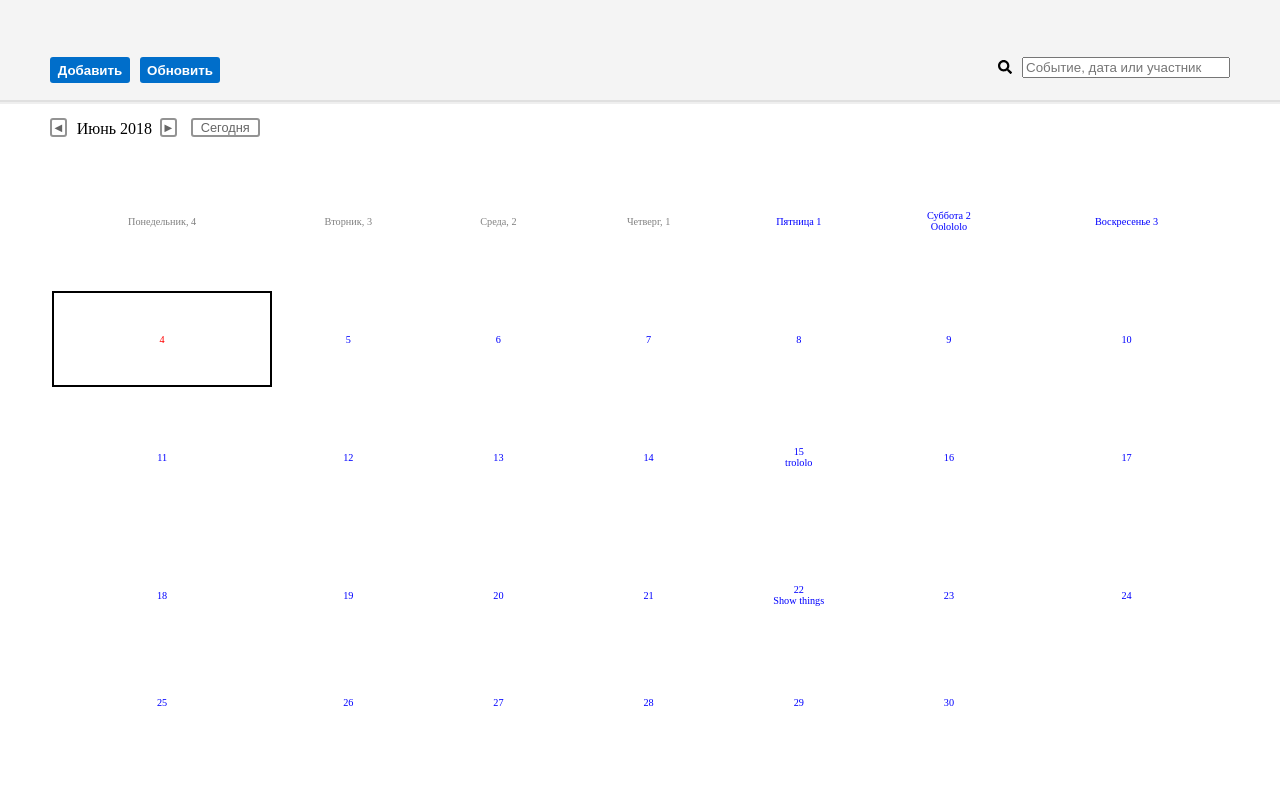
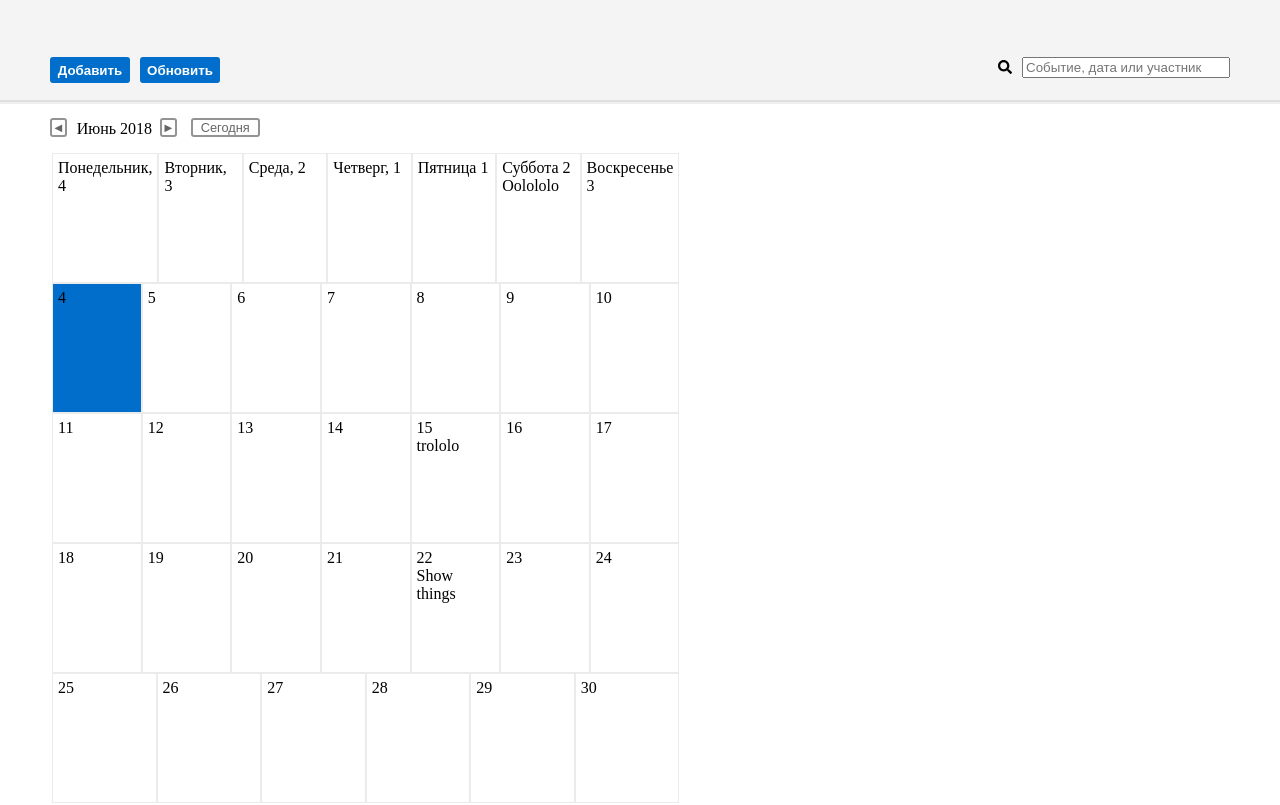
Before and after one commit to koshmaymm/calendar, a plain HTML site: page index.html in a window 1280 px wide. Drawn offline with Linux system fonts and the light colour scheme.

Commit message:
fixed table style

```diff
--- a/style.css
+++ b/style.css
@@ -1,4 +1,4 @@
-html, body, div, span, form, header, menu, nav, section {
+html, body, div, span, form, header, menu, nav, section, tr, td, th {
     /*
     * reset styles
     */
@@ -104,60 +104,25 @@ html {
     padding: 0 8px;
 }
 
-.calendar {
+.myTable {
     width: 100%;
-    height: 590px;
     font-size: 80%;
-    /*border: 1px solid #ebebeb;*/
-}
-.row{
-    display: flex;
-    border-left: 1px solid #ebebeb;
-    border-right: 1px solid #ebebeb;
 }
 
-.first_row{
-    border-top: 1px solid #ebebeb;
+tr {
+    display: flex;
+    /*border-left: 1px solid #ebebeb;
+    border-right: 1px solid #ebebeb;*/
 }
-.lasr_row{
-    border-bottom: 1px solid #ebebeb;
-}
-.cell{
-    width: 128%;
+
+td, .dayNow, .monthNow {
+    width: 100%;
     height: 118px;
     border: 1px solid #ebebeb;
     padding: 5px;
     flex-grow: 1;
 }
 
-.monthPre {
-    color: gray;
-    text-align: center;
+.dayNow {
+    background-color: #006eca;
 }
-
-.monthNow {
-    color: blue;
-    text-align: center;
-}
-
-.dayNow {
-    border: 2px solid black;
-    color: #FF0000;
-    text-align: center;
-}
-
-.calendar td {
-    width: 40px;
-}
-
-.monthNow th {
-    background-color: #000000;
-    color: #FFFFFF;
-    text-align: center;
-}
-
-.dayNames {
-    background: #0FF000;
-    color: #FFFFFF;
-    text-align: center;
-}
```
